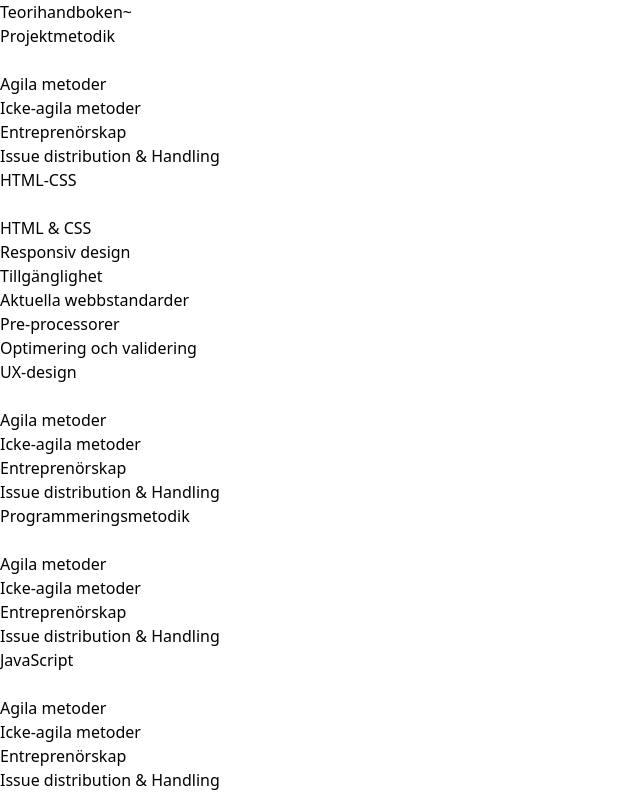
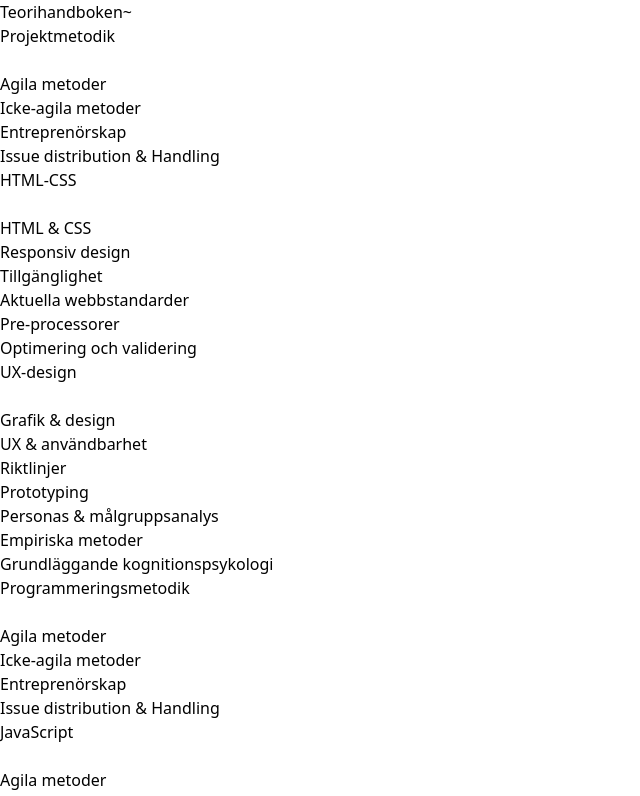
Before and after one commit to AbasBashir/Teorihandboken, a React (Vite) app in the folder my-react-app/: page / in a window 1280 px wide. Shown: the top 796 px of the page, without its empty margins (0-640 px from the left). Built offline with nearby package versions, Linux system fonts and the light colour scheme.

Commit message:
Imported UxDesign component in the Navbar component.

```diff
--- a/my-react-app/src/Navbar.jsx
+++ b/my-react-app/src/Navbar.jsx
@@ -3,6 +3,7 @@ import menuDown from './assets/menu-down.svg';
 import Projektmetodik from './Projektmetodik';
 import useSubnavState from './useSubnavState';
 import HTMLCSS from './HTMLCSS';
+import UxDesign from '../UxDesign';
 
 function Navbar() {
 
@@ -44,7 +45,7 @@ function Navbar() {
                 <img src={menuDown} alt="menu icon" className="w-8 h-8 mr-4 cursor-pointer hover:text-black" />
             </div>
             <div className={`transition-all duration-100 ${isSubnavVisibleUXDesign ? 'opacity-100 scale-y-10' : 'opacity-0 scale-y-0 h-0'}`}>
-                <Projektmetodik />
+                <UxDesign />
             </div>
         </div>
 
```
